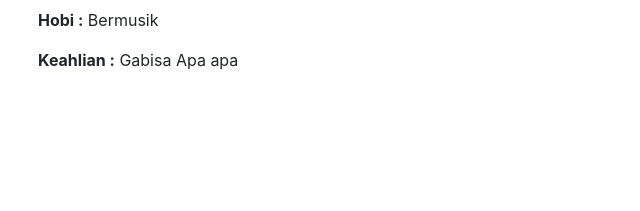
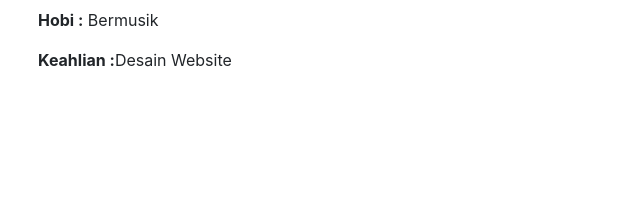
Before and after one commit to fajrillah98/fajrillah98.github.io, a plain HTML site: page index.html in a window 1280 px wide. Shown: the part 710-921 px from the top of the page, 617-1257 px from the left. Drawn offline with nearby package versions, Linux system fonts and the light colour scheme.

Commit message:
Update index.html

```diff
--- a/index.html
+++ b/index.html
@@ -56,7 +56,7 @@
 						<p><strong>Nama :</strong> Fajrillah Achmad Ashri</p>
 						<p><strong>Tempat & Tanggal Lahir :</strong>tangerang 1998-09-08</p>
 						<p><strong>Hobi :</strong> Bermusik</p>
-						<p><strong>Keahlian :</strong> Gabisa Apa apa</p>
+						<p><strong>Keahlian :</strong>Desain Website</p>
 					</div>
 				</div>
 			</div>
```
